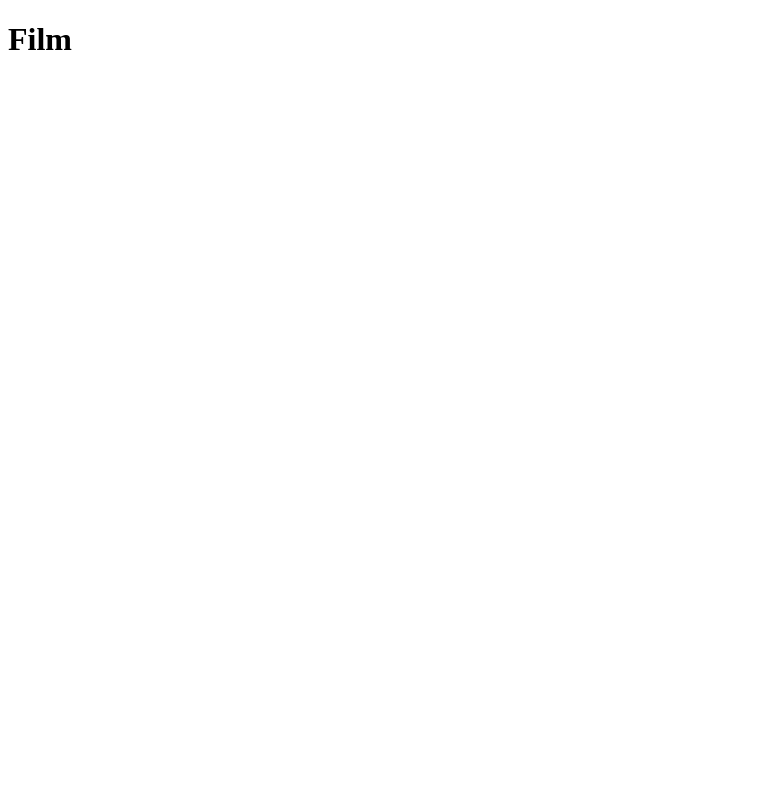
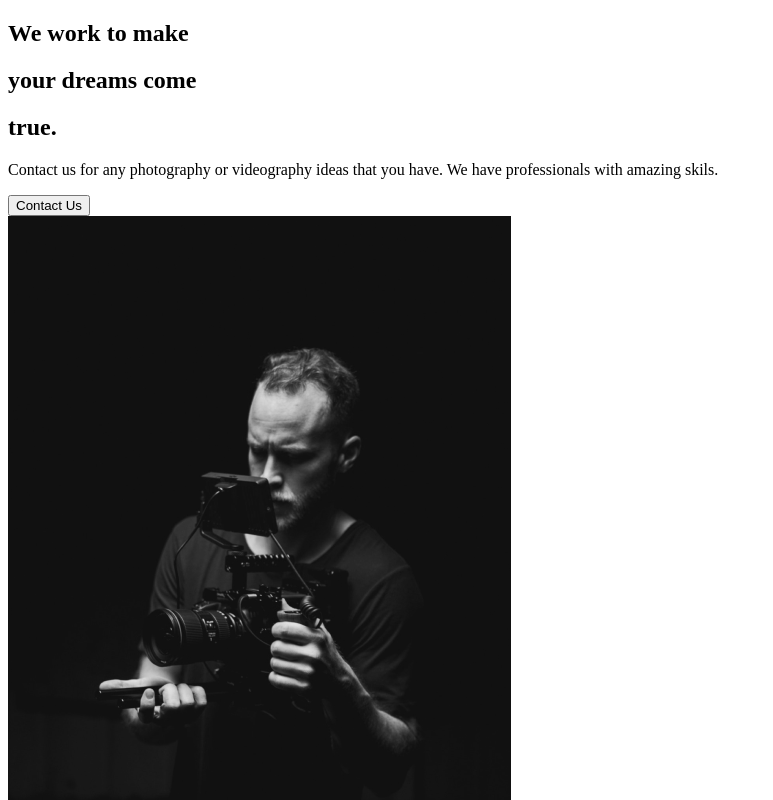
Before and after one commit to victor-mascarenhas/capture, a React (Create React App) app: page / in a window 1280 px wide. Shown: the top 800 px of the page, without its empty margins (0-773 px from the left). Built offline with nearby package versions, Linux system fonts and the light colour scheme.

Commit message:
About Section

```diff
--- a/src/App.js
+++ b/src/App.js
@@ -1,9 +1,10 @@
-
+//Views
+import AboutUs from './views/AbouUs'
 
 function App() {
   return (
     <div className="App">
-      <h1> Film </h1>
+      <AboutUs/>
     </div>
   );
 }
--- /dev/null
+++ b/src/components/AboutSection.js
@@ -0,0 +1,32 @@
+import home1 from '../img/home1.png'
+
+
+const AboutSection = () => {
+    return(
+        <div>
+            <div className="description">
+                <div className="title">
+                    <div className="hide">
+                        <h2>We work to make</h2>
+                    </div>
+                    <div className="hide">
+                        <h2>your <span>dreams</span> come
+                        </h2>
+                    </div>
+                    <div className="hide">
+                        <h2>true.</h2>
+                    </div>
+                </div>
+                <p>Contact us for any photography or videography ideas that you have.
+                    We have professionals with amazing skils.</p>
+                    <button>Contact Us</button>
+            </div>
+            <div className="image">
+                <img src={home1} alt="a simple guy with a camera"/>
+            </div>
+        </div>
+
+    )
+}
+
+export default AboutSection
--- /dev/null
+++ b/src/views/AbouUs.js
@@ -0,0 +1,10 @@
+import AboutSection from '../components/AboutSection'
+
+
+const AboutUs = () => {
+    return (
+        <AboutSection/>
+    )
+}
+
+export default AboutUs
```
